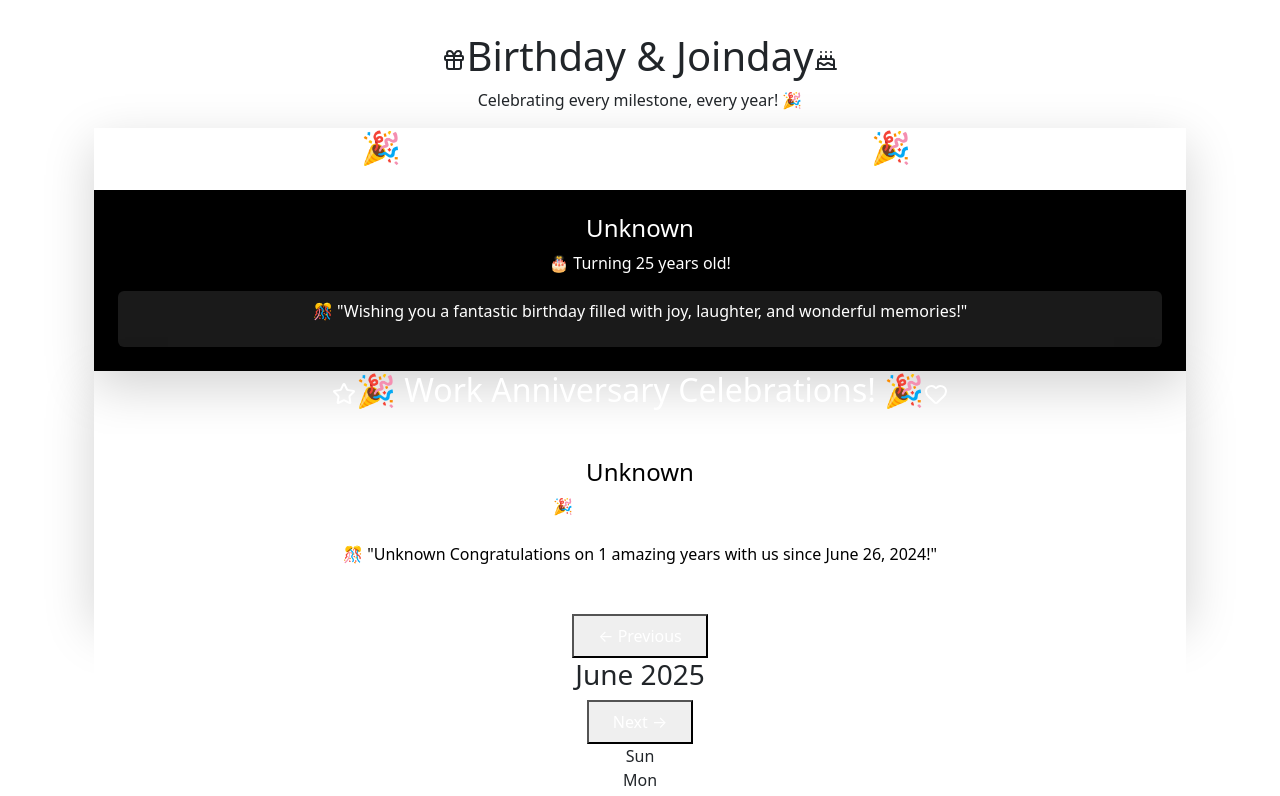
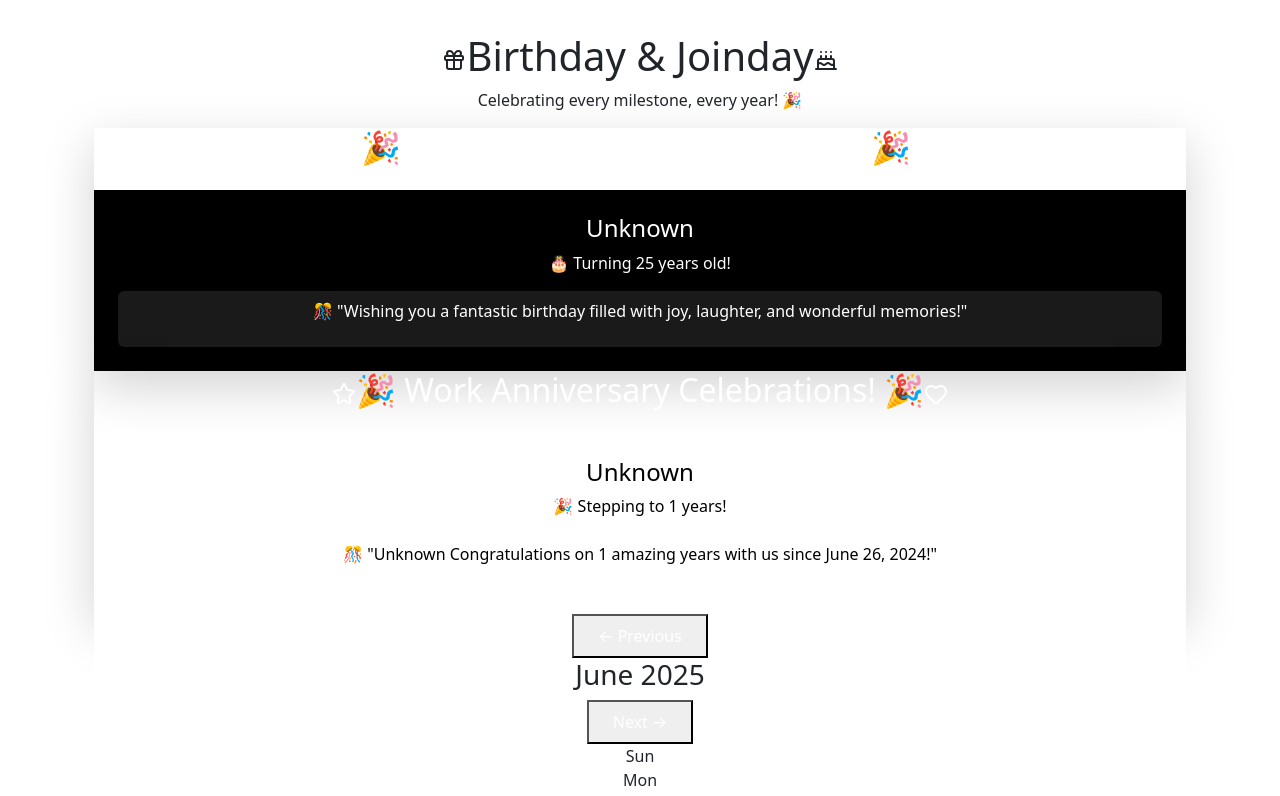
Before and after one commit to Bhuvaneshmaker/simple_one, a React (Create React App) app: page / in a window 1280 px wide. Shown: the top 796 px of the page. Built offline with nearby package versions, Linux system fonts and the light colour scheme; no server answers; the database is empty.

Commit message:
Update TodaysCelebrations.jsx

```diff
--- a/src/components/TodaysCelebrations.jsx
+++ b/src/components/TodaysCelebrations.jsx
@@ -36,7 +36,7 @@ const TodaysCelebrations = ({ todaysBirthdays, todayJoin, calculateAge, getYears
           </h2>
           <div className="grid grid-cols-1 md:grid-cols-2 gap-4">
             {todayJoin.map((emp, index) => (
-              <div key={index} className="bg-white bg-opacity-20 rounded-lg p-4">
+              <div key={index} className="bg-white text-black bg-opacity-20 rounded-lg p-4">
                 <h4 className="font-bold text-xl text-black">{emp.name}</h4>
                 <p className="text-green-700">🎉 Stepping to {getYearsOfService(emp.joinDate)} years!</p>
                 <div className="mt-2 p-2 bg-white bg-opacity-10 rounded">
```
